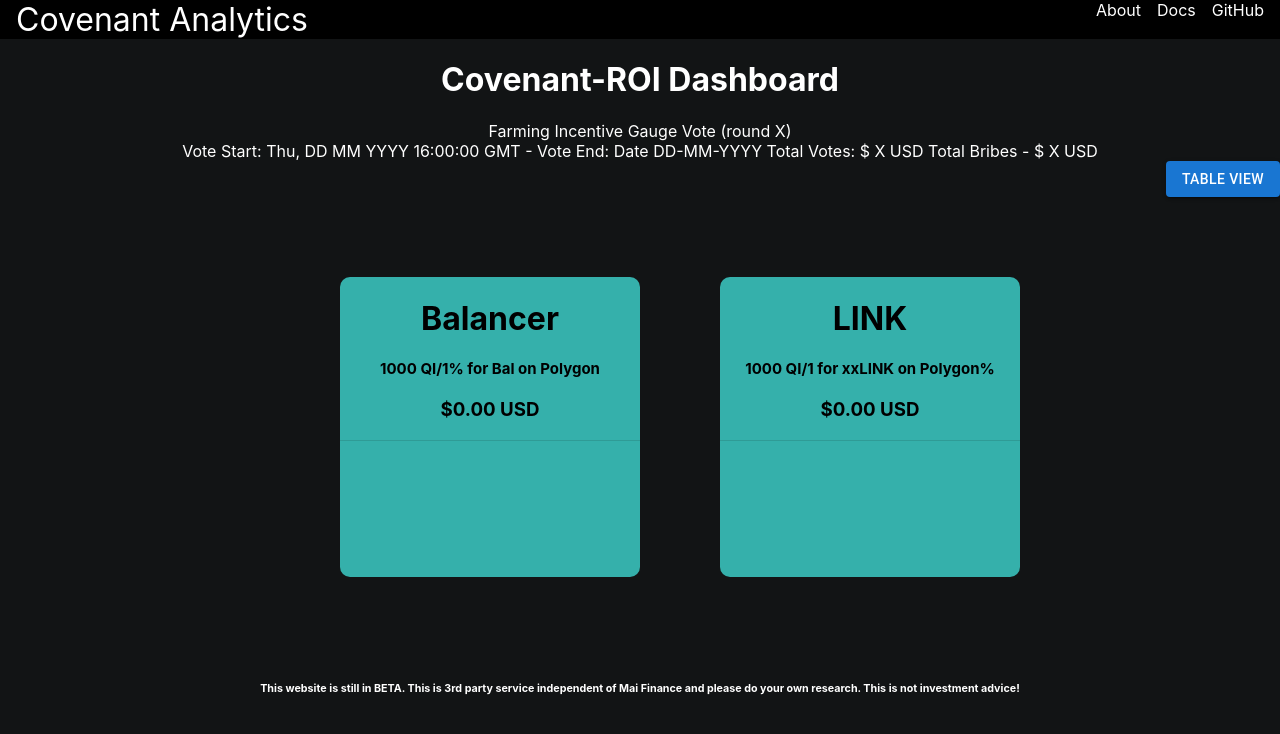
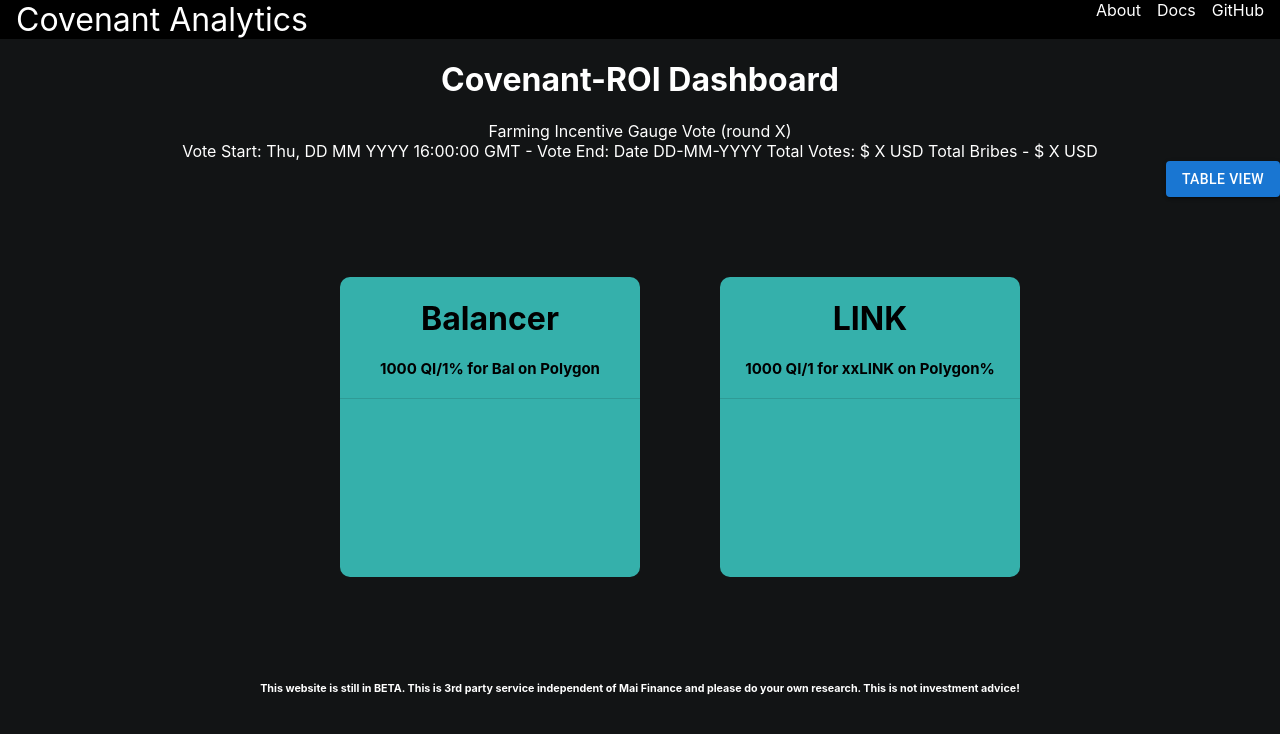
Before and after one commit to BaldwinCepeda/covenant-analytics, a React (Create React App) app: page / in a window 1280 px wide. Shown: the top 734 px of the page. Built offline with nearby package versions, Linux system fonts and the light colour scheme; no server answers.

Commit message:
removed the 0

```diff
--- a/src/App.js
+++ b/src/App.js
@@ -80,7 +80,7 @@
             <div>
               <h1 className='T'> Balancer </h1>
               <h4> 1000 QI/1% for Bal on Polygon</h4>
-              <h3>$0.00 USD</h3>
+
               <Divider></Divider>
             </div>
 
@@ -97,7 +97,7 @@
             <div>
               <h1>LINK </h1>
               <h4>1000 QI/1 for xxLINK on Polygon%</h4>
-              <h3>$0.00 USD</h3>
+
               <Divider></Divider>
 
             </div>
```
